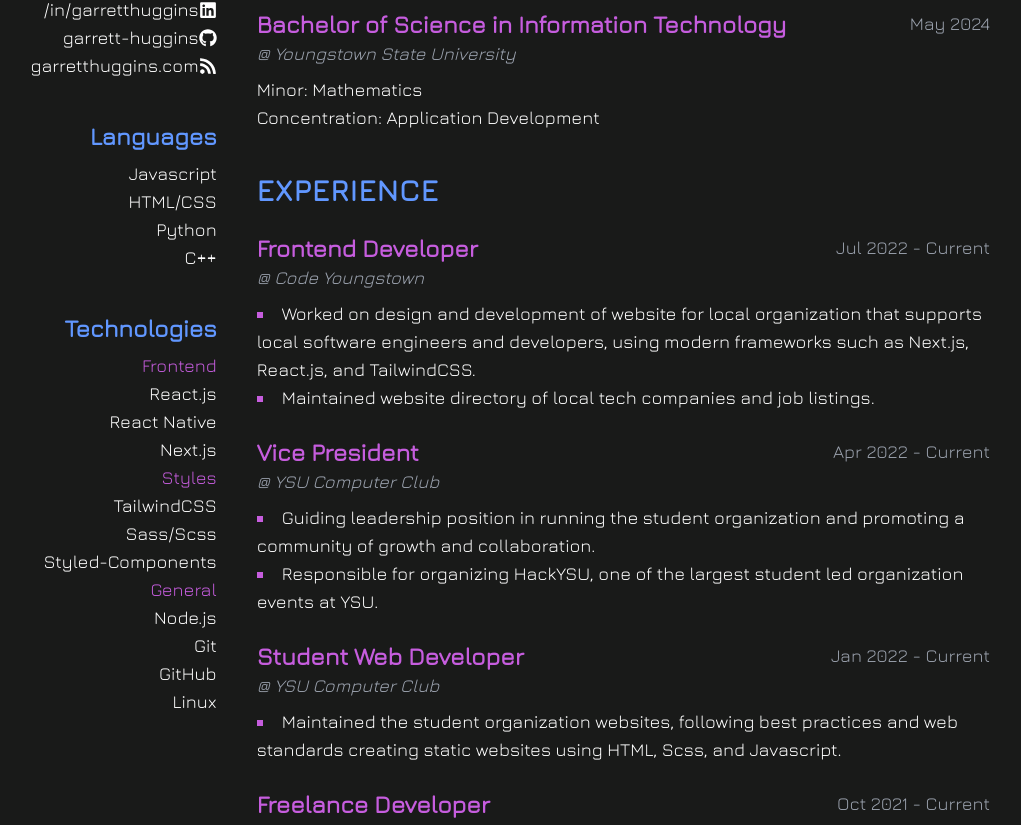
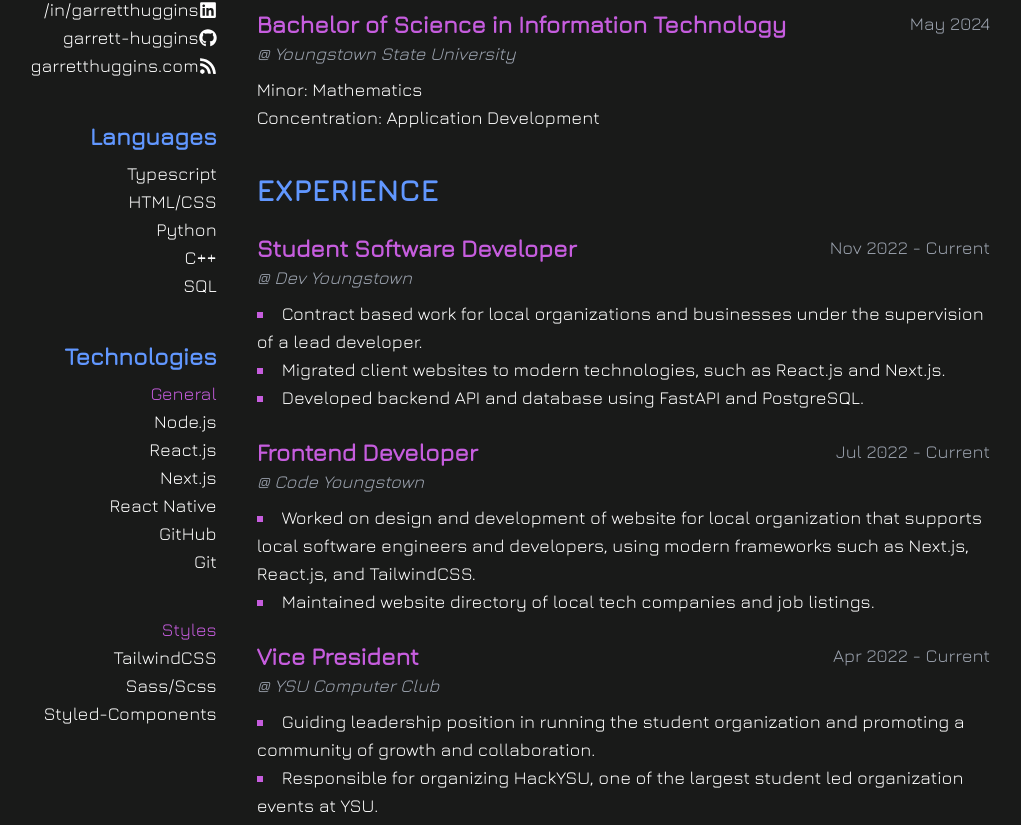
Before and after one commit to garrett-huggins/garretthuggins.com, a Next.js app: page /resume in a window 1280 px wide. Shown: the part 268-1093 px from the top of the page, without its empty margins (210-1231 px from the left). Built offline with nearby package versions, Linux system fonts and the light colour scheme.

Commit message:
update resume

```diff
--- a/components/Resume/Languages.tsx
+++ b/components/Resume/Languages.tsx
@@ -5,10 +5,11 @@ export default function Languages() {
         Languages
       </p>
       <ul>
-        <li>Javascript</li>
+        <li>Typescript</li>
         <li>HTML/CSS</li>
         <li>Python</li>
         <li>C++</li>
+        <li>SQL</li>
       </ul>
     </div>
   );
--- a/components/Resume/ResumeTechnologies.tsx
+++ b/components/Resume/ResumeTechnologies.tsx
@@ -1,19 +1,22 @@
 export default function ResumeTechnologies() {
   return (
     <div className="md:text-right">
-      <p className="sm:text-2xl text-xl md:text-right text-center  text-blue-highlight mb-2 font-bold">
+      <p className="sm:text-2xl text-xl md:text-right text-left  text-blue-highlight mb-2 font-bold">
         Technologies
       </p>
-      <div className="md:block flex flex-wrap justify-between">
+      <div className="md:block flex flex-wrap justify-between md:space-y-10">
         <div>
-          <p className="text-purple-highlight">Frontend</p>
+          <p className="text-purple-highlight">General</p>
           <ul>
+            <li>Node.js</li>
             <li>React.js</li>
+            <li>Next.js</li>
             <li>React Native</li>
-            <li>Next.js</li>
+            <li>GitHub</li>
+            <li>Git</li>
           </ul>
         </div>
-        <div>
+        <div className="xs:mx-auto">
           <p className="text-purple-highlight">Styles</p>
           <ul>
             <li>TailwindCSS</li>
@@ -21,15 +24,6 @@ export default function ResumeTechnologies() {
             <li>Styled-Components</li>
           </ul>
         </div>
-        <div>
-          <p className="text-purple-highlight">General</p>
-          <ol>
-            <li>Node.js</li>
-            <li>Git</li>
-            <li>GitHub</li>
-            <li>Linux</li>
-          </ol>
-        </div>
       </div>
     </div>
   );
--- a/data/experiences.ts
+++ b/data/experiences.ts
@@ -7,6 +7,17 @@ export interface ExperienceInterface {
 }
 
 const Experiences: ExperienceInterface[] = [
+  {
+    title: "Student Software Developer",
+    company: "Dev Youngstown",
+    companyLink: "https://www.youngstown.dev/",
+    date: "Nov 2022 - Current",
+    desc: [
+      "Contract based work for local organizations and businesses under the supervision of a lead developer.",
+      "Migrated client websites to modern technologies, such as React.js and Next.js.",
+      "Developed backend API and database using FastAPI and PostgreSQL.",
+    ],
+  },
   {
     title: "Frontend Developer",
     company: "Code Youngstown",
@@ -38,7 +49,7 @@ const Experiences: ExperienceInterface[] = [
   },
   {
     title: "Freelance Developer",
-    date: "Oct 2021 - Current",
+    date: "Oct 2021 - Aug 2022",
     desc: [
       "Designed and deployed frontend client websites using modern frameworks React.js and Next.js.",
       "Developed prototype applications following client requirements as proof of concepts and minimum viable products using Node.js, MongoDB, and other various frameworks depending on the project.",
```
Also changed, not shown: 1 other file (tests, documents, lock files or other folders).
